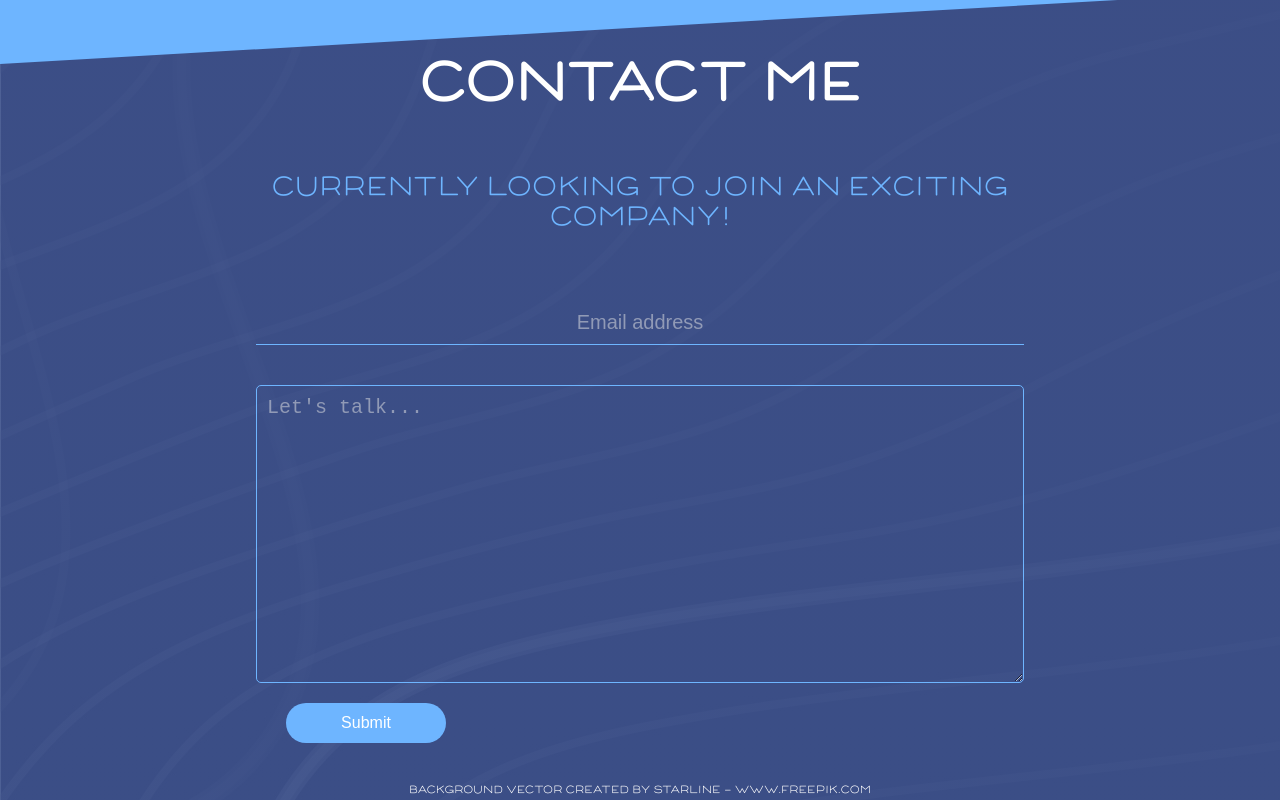
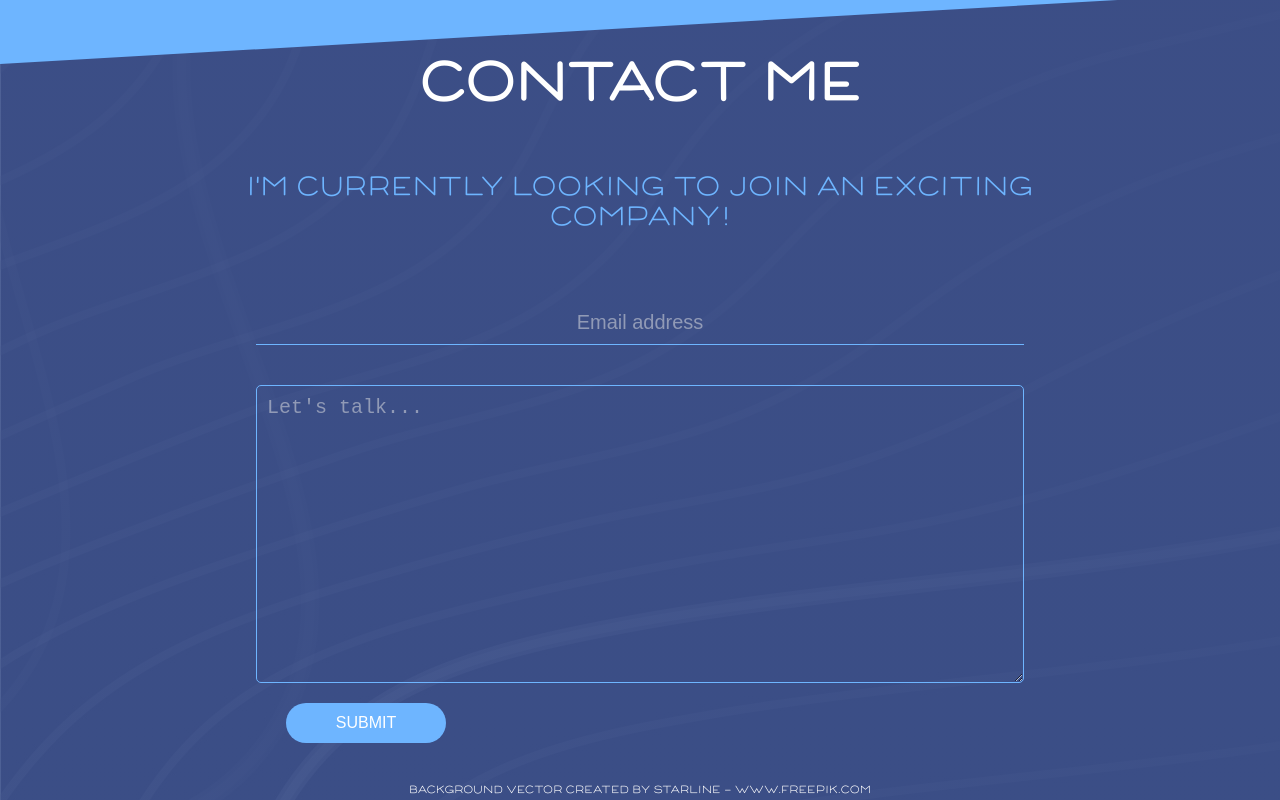
Before and after one commit to mikelee/portfolio, a React (Create React App) app: page / in a window 1280 px wide. Shown: the part 3790-4590 px from the top of the page. Built offline with nearby package versions, Linux system fonts and the light colour scheme; the HTML template or start-up script is replaced by a standard one.

Commit message:
Change statement and submit button text

```diff
--- a/src/components/contact-section/contact-section.component.jsx
+++ b/src/components/contact-section/contact-section.component.jsx
@@ -5,13 +5,13 @@ import './contact-section.styles.scss';
 const Contact = () => (
     <div className='contact-section'>
         <h3 className='title'>Contact Me</h3>
-        <p className='statement'>Currently looking to join an exciting company!</p>
+        <p className='statement'>I'm currently looking to join an exciting company!</p>
         <form action='https://usebasin.com/f/e94fc554851b' method='POST'>
             <input type='email' name='email' placeholder='Email address' required />
             <textarea name='textarea' rows='12' placeholder="Let's talk..." required></textarea>
             <div className='form-buttons'>
                 <div className="g-recaptcha" data-sitekey="6Lew3SMUAAAAAJ82QoS7gqOTkRI_dhYrFy1f7Sqy" data-size="compact" data-theme="dark"></div>
-                <button type='submit'>Submit</button>
+                <button type='submit'>SUBMIT</button>
             </div>
         </form>
         <a className='attribution' href="https://www.freepik.com/free-photos-vectors/background">Background vector created by starline - www.freepik.com</a>
```
